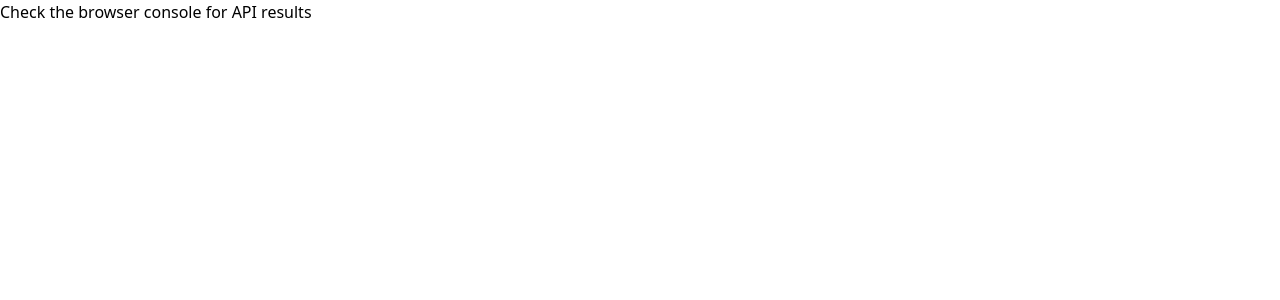
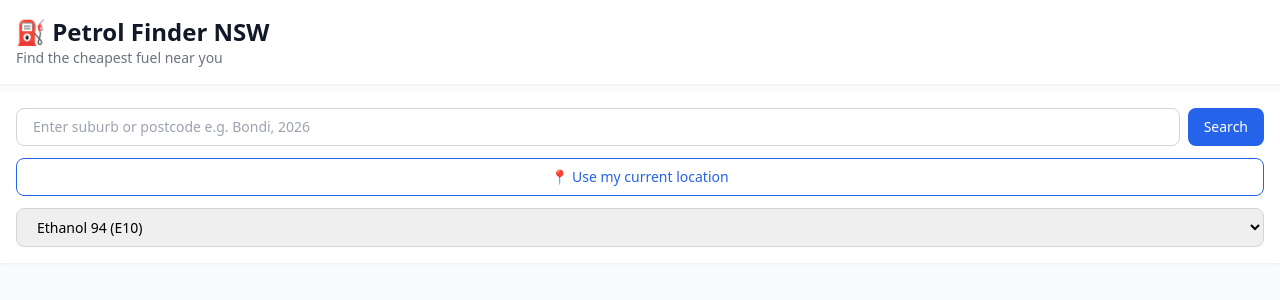
Before and after one commit to AneetKaur033/petrol-price-finder, a React (Vite) app: page / in a window 1280 px wide. Shown: the top 300 px of the page. Built offline with nearby package versions, Linux system fonts and the light colour scheme; no server answers.

Commit message:
build basic frontend

```diff
--- a/src/App.tsx
+++ b/src/App.tsx
@@ -1,14 +1,218 @@
-import { useEffect } from 'react';
-import { getPricesNearby } from './fuelService';
+import { useState } from 'react'
+
+interface Station {
+  code: number
+  name: string
+  address: string
+  brand: string
+  location: {
+    distance: number
+    latitude: number
+    longitude: number
+  }
+}
+
+interface Price {
+  stationcode: number
+  fueltype: string
+  price: number
+  lastupdated: string
+}
+
+interface FuelData {
+  stations: Station[]
+  prices: Price[]
+}
+
+const FUEL_TYPES = [
+  { value: 'E10', label: 'Ethanol 94 (E10)' },
+  { value: 'U91', label: 'Unleaded 91 (U91)' },
+  { value: 'P95', label: 'Premium 95 (P95)' },
+  { value: 'P98', label: 'Premium 98 (P98)' },
+  { value: 'DL', label: 'Diesel (DL)' },
+  { value: 'LPG', label: 'LPG' },
+]
 
 function App() {
-  useEffect(() => {
-    getPricesNearby(-33.8688, 151.2093) // Sydney coords for testing
-      .then(data => console.log(data))
-      .catch(err => console.error(err));
-  }, []);
+  const [search, setSearch] = useState('')
+  const [fuelType, setFuelType] = useState('E10')
+  const [data, setData] = useState<FuelData | null>(null)
+  const [loading, setLoading] = useState(false)
+  const [error, setError] = useState<string | null>(null)
+  const [locationLoading, setLocationLoading] = useState(false)
 
-  return <div>Check the browser console for API results</div>;
+  async function fetchByCoords(lat: number, lng: number) {
+    setLoading(true)
+    setError(null)
+    try {
+      const res = await fetch(`/api/fuel?lat=${lat}&lng=${lng}&radius=5&fueltype=${fuelType}`)
+      const json = await res.json()
+      if (json.errorDetails) throw new Error(json.errorDetails.message)
+      setData(json)
+    } catch (e: any) {
+      setError(e.message || 'Failed to fetch prices')
+    } finally {
+      setLoading(false)
+    }
+  }
+
+  async function handleSearch() {
+    if (!search.trim()) return
+    setLoading(true)
+    setError(null)
+    try {
+      // Geocode suburb/postcode to coordinates using Nominatim
+      const geoRes = await fetch(
+        `https://nominatim.openstreetmap.org/search?q=${encodeURIComponent(search + ', NSW, Australia')}&format=json&limit=1`
+      )
+      const geoData = await geoRes.json()
+      if (!geoData.length) throw new Error('Suburb or postcode not found')
+      const { lat, lon } = geoData[0]
+      await fetchByCoords(parseFloat(lat), parseFloat(lon))
+    } catch (e: any) {
+      setError(e.message || 'Failed to find location')
+      setLoading(false)
+    }
+  }
+
+  async function handleUseLocation() {
+    setLocationLoading(true)
+    setError(null)
+    navigator.geolocation.getCurrentPosition(
+      async (pos) => {
+        await fetchByCoords(pos.coords.latitude, pos.coords.longitude)
+        setLocationLoading(false)
+      },
+      () => {
+        setError('Location access denied. Please enter a suburb instead.')
+        setLocationLoading(false)
+      }
+    )
+  }
+
+  const getPrice = (stationCode: number) => {
+    return data?.prices.find(p => p.stationcode === stationCode)
+  }
+
+  const avgPrice = data
+    ? data.prices.reduce((sum, p) => sum + p.price, 0) / data.prices.length
+    : null
+
+  const getPriceColor = (price: number) => {
+    if (!avgPrice) return 'text-gray-800'
+    if (price <= avgPrice - 3) return 'text-green-600'
+    if (price >= avgPrice + 3) return 'text-red-500'
+    return 'text-orange-500'
+  }
+
+  return (
+    <div className="min-h-screen bg-gray-50">
+      {/* Header */}
+      <div className="bg-white shadow-sm px-4 py-4">
+        <h1 className="text-2xl font-bold text-gray-900">⛽ Petrol Finder NSW</h1>
+        <p className="text-gray-500 text-sm">Find the cheapest fuel near you</p>
+      </div>
+
+      {/* Search Section */}
+      <div className="bg-white px-4 py-4 mt-2 shadow-sm">
+        <div className="flex gap-2 mb-3">
+          <input
+            type="text"
+            value={search}
+            onChange={e => setSearch(e.target.value)}
+            onKeyDown={e => e.key === 'Enter' && handleSearch()}
+            placeholder="Enter suburb or postcode e.g. Bondi, 2026"
+            className="flex-1 border border-gray-300 rounded-lg px-4 py-2 text-sm focus:outline-none focus:border-blue-500"
+          />
+          <button
+            onClick={handleSearch}
+            disabled={loading}
+            className="bg-blue-600 text-white px-4 py-2 rounded-lg text-sm font-medium"
+          >
+            Search
+          </button>
+        </div>
+
+        <button
+          onClick={handleUseLocation}
+          disabled={locationLoading}
+          className="w-full border border-blue-600 text-blue-600 py-2 rounded-lg text-sm font-medium"
+        >
+          {locationLoading ? 'Getting location...' : '📍 Use my current location'}
+        </button>
+
+        <select
+          value={fuelType}
+          onChange={e => setFuelType(e.target.value)}
+          className="w-full mt-3 border border-gray-300 rounded-lg px-4 py-2 text-sm"
+        >
+          {FUEL_TYPES.map(f => (
+            <option key={f.value} value={f.value}>{f.label}</option>
+          ))}
+        </select>
+      </div>
+
+      {/* Error */}
+      {error && (
+        <div className="mx-4 mt-3 bg-red-50 border border-red-200 text-red-600 px-4 py-3 rounded-lg text-sm">
+          {error}
+        </div>
+      )}
+
+      {/* Loading */}
+      {loading && (
+        <div className="text-center py-10 text-gray-500">Finding cheapest prices...</div>
+      )}
+
+      {/* Results */}
+      {data && !loading && (
+        <div className="px-4 mt-4 pb-8">
+          <p className="text-sm text-gray-500 mb-3">
+            {data.stations.length} stations found · avg {avgPrice?.toFixed(1)}¢/L
+          </p>
+          <div className="space-y-3">
+            {data.stations.map((station, index) => {
+              const price = getPrice(station.code)
+              if (!price) return null
+              const saving = avgPrice ? (avgPrice - price.price).toFixed(1) : null
+
+              return (
+                <div key={station.code} className="bg-white rounded-xl shadow-sm p-4">
+                  <div className="flex justify-between items-start">
+                    <div className="flex-1 pr-4">
+                      <div className="flex items-center gap-2">
+                        {index === 0 && (
+                          <span className="bg-green-100 text-green-700 text-xs px-2 py-0.5 rounded-full font-medium">
+                            Cheapest
+                          </span>
+                        )}
+                      </div>
+                      <h2 className="font-semibold text-gray-900 mt-1">{station.name}</h2>
+                      <p className="text-gray-400 text-sm">{station.address}</p>
+                      <p className="text-gray-400 text-sm mt-1">
+                        📍 {station.location.distance.toFixed(1)} km away
+                      </p>
+                    </div>
+                    <div className="text-right">
+                      <p className={`text-3xl font-bold ${getPriceColor(price.price)}`}>
+                        {price.price}
+                      </p>
+                      <p className="text-gray-400 text-xs">¢/litre</p>
+                      {saving && parseFloat(saving) > 0 && (
+                        <p className="text-green-600 text-xs mt-1">
+                          Save {saving}¢/L vs avg
+                        </p>
+                      )}
+                    </div>
+                  </div>
+                </div>
+              )
+            })}
+          </div>
+        </div>
+      )}
+    </div>
+  )
 }
 
-export default App;
+export default App
```
